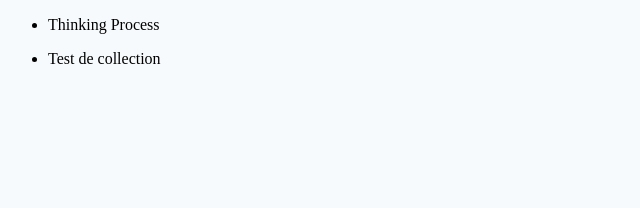
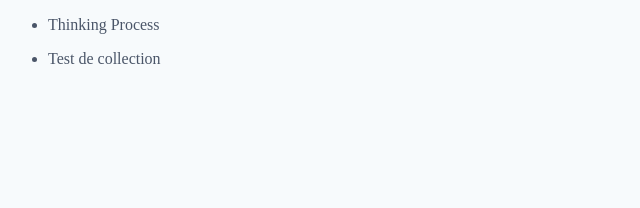
Before and after one commit to greglejeune/blog, a Jekyll site: the page built from index.html, in a window 1280 px wide. Shown: the top 208 px of the page, without its empty margins (0-640 px from the left). Built offline with Jekyll 4.4.1, drawn with Linux system fonts in a browser that asks for light colours.

Commit message:
Update blog.css

```diff
--- a/css/blog.css
+++ b/css/blog.css
@@ -1,5 +1,6 @@
 body {
   background-color: #f7fafc;
+  color: #4a5568;
 }
 
 main {
@@ -36,6 +37,12 @@
   vertical-align: middle;
 }
 
+article>header>span {
+  color: #4a5568;
+  text-align: center;
+  line-height: 1.625;
+}
+
 article>.body {
   max-width: 36rem;
   margin: 0 auto;
```
